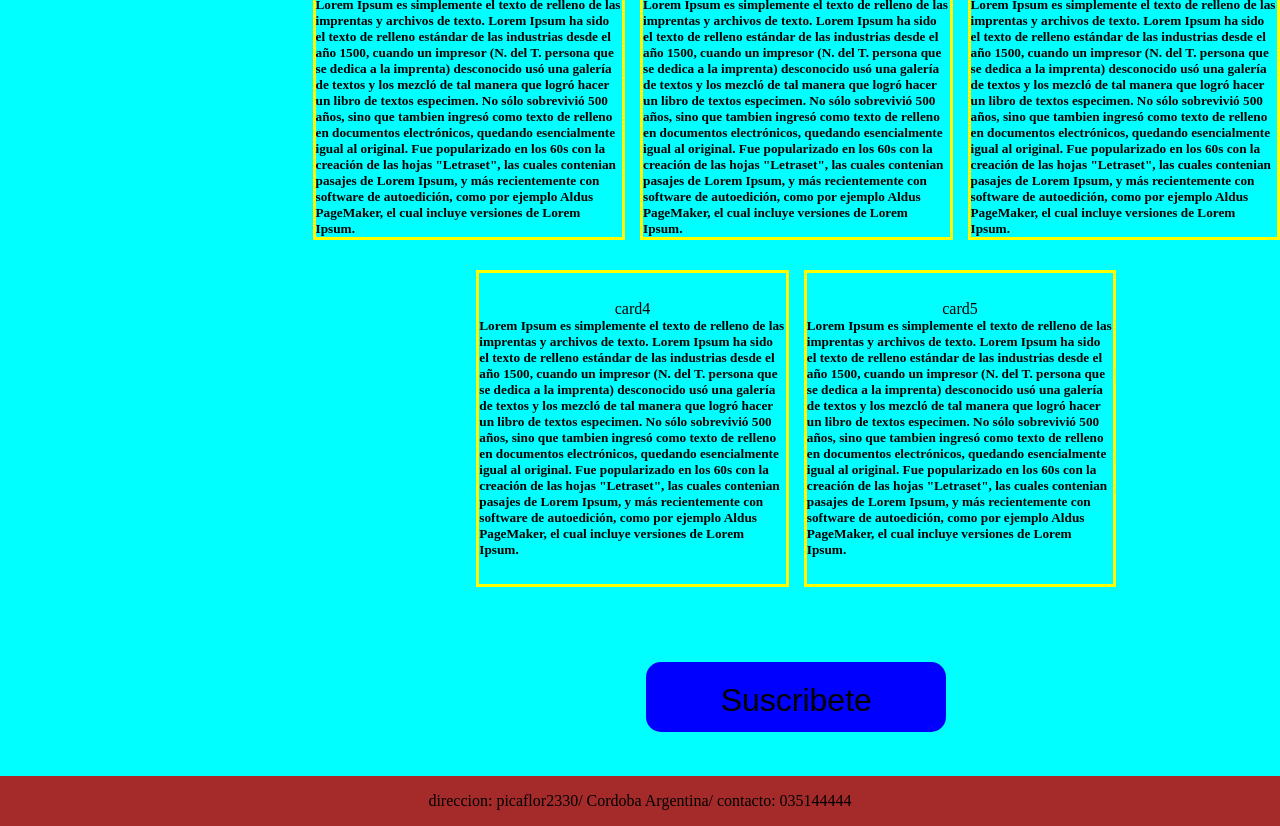
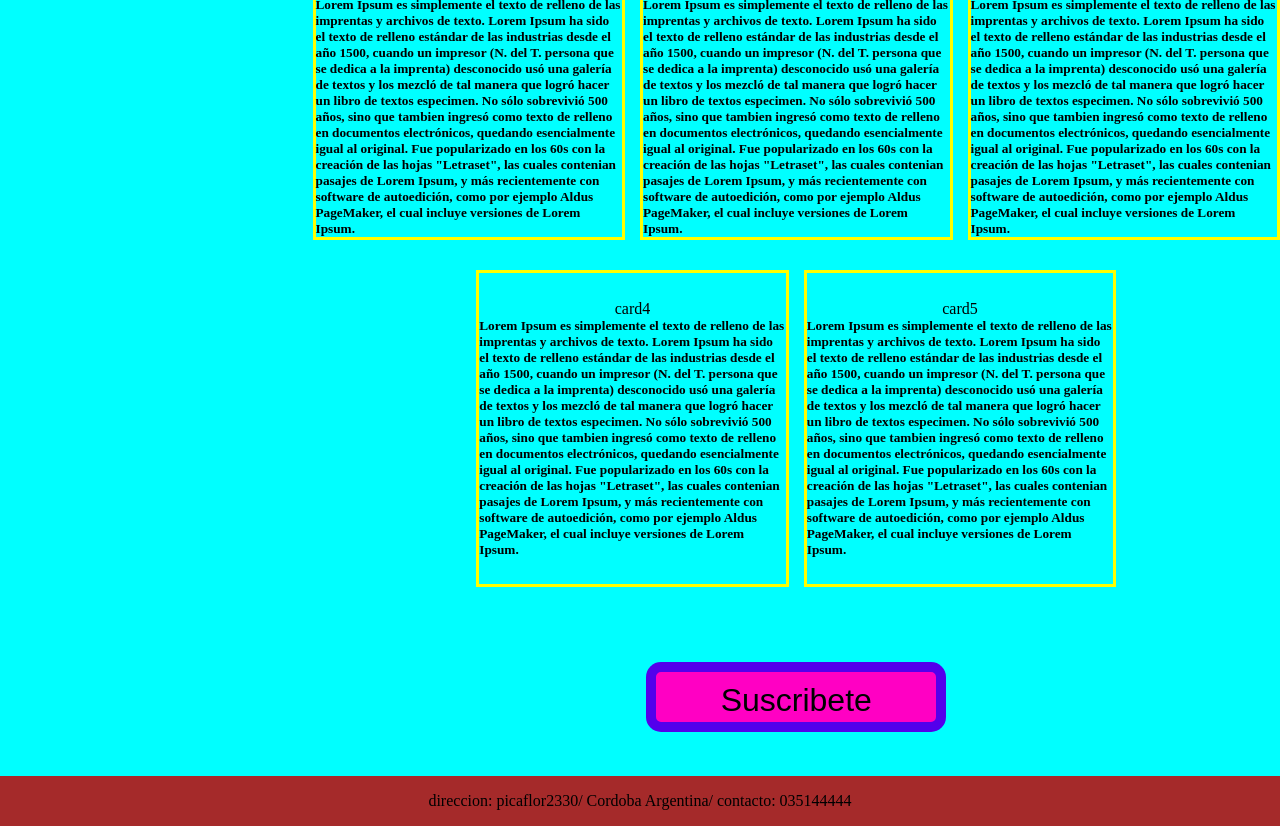
Before and after one commit to ValentinBrasca12/Ambay.yerbas, a plain HTML site: page paginas/listado.html in a window 1280 px wide. Shown: the part 152-978 px from the top of the page. Drawn offline with Linux system fonts and the light colour scheme.

Commit message:
cambio color de botones

```diff
--- a/css/styles.css
+++ b/css/styles.css
@@ -247,7 +247,7 @@ li{
 button{
     width: 300px;
     height: 70px;
-    background-color: blue;
+    background-color: rgb(255, 0, 195);
     border: rgba(0, 0, 255, 0.674) solid 10px;
     border-radius: 15px;
     font-size: 32px;
```
